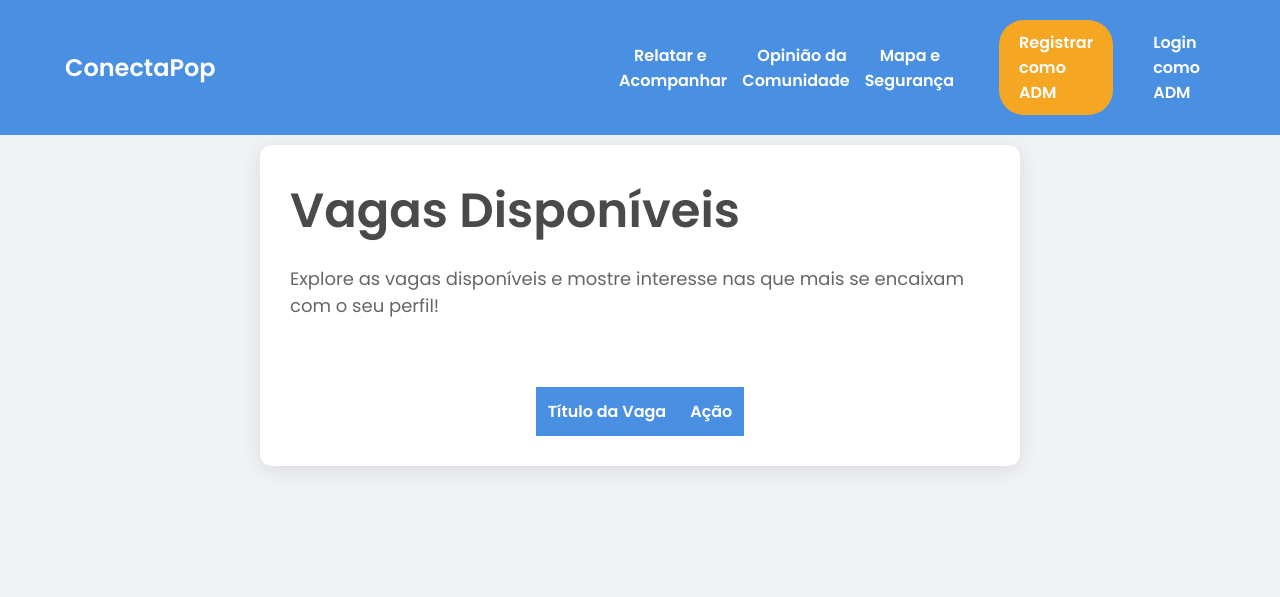
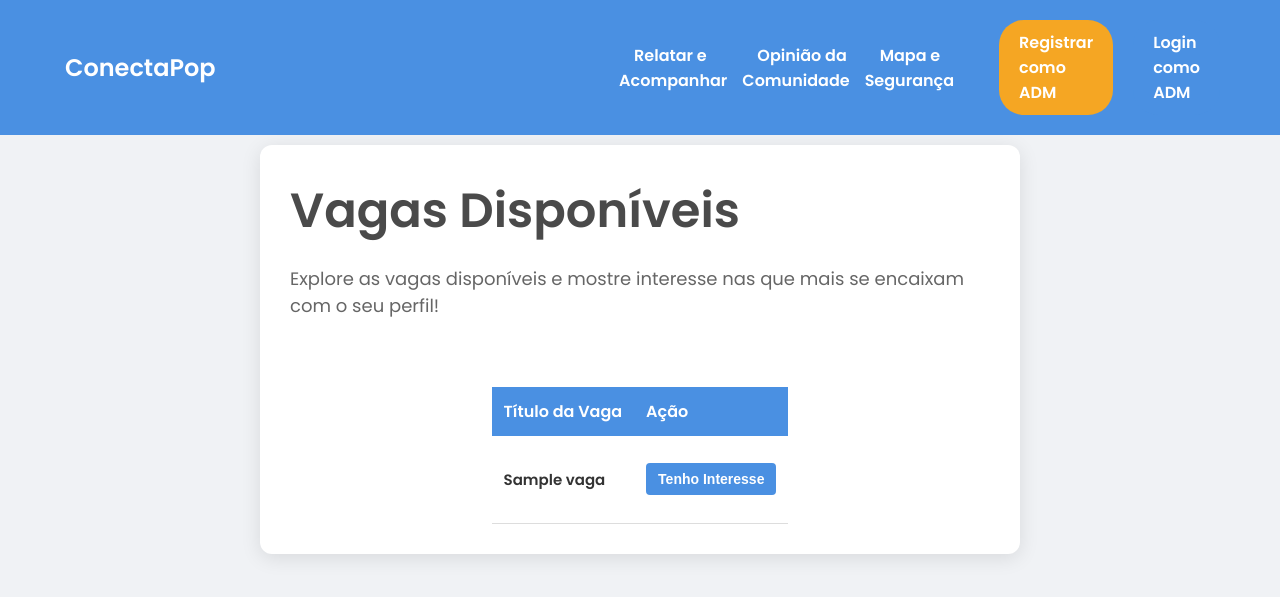
Before and after one commit to lavasilva/ConectaPop, a Django app: page /vagas-disponiveis/ in a window 1280 px wide. Shown: the top 597 px of the page. Run offline with Django 5.2, Linux system fonts and the light colour scheme; tables that the repository leaves empty hold one stand-in row (values such as "Sample post"); lists and menus that the app fills with data are empty; parts of the project's set-up code (start-up, migrations or seed data) failed here and were passed over.

Commit message:
história vagas_disponiveis
faltando botar pra funcionar botão de interesse

```diff
--- a/Aplicacao/templates/vagas_disponiveis.html
+++ b/Aplicacao/templates/vagas_disponiveis.html
@@ -89,6 +89,7 @@
             margin: 0;
             font-family: 'Poppins', sans-serif;
             background-color: #f0f2f5;
+            align-items: center;
         }
 
         .navbar {
@@ -308,7 +309,13 @@
                 <tbody>
                     {% for vaga in vagas %}
                     <tr>
-                        <td>{{ vaga.titulo }}</td>
+
+                        <td>
+                            <div class="job-card">
+                                <h4>{{ vaga.titulo_vaga }}</h4>
+                            </div>
+
+                        </td>
                         <td><button class="btn-info">Tenho Interesse</button></td>
                     </tr>
                     {% endfor %}
--- a/Aplicacao/views.py
+++ b/Aplicacao/views.py
@@ -258,9 +258,5 @@
     return render(request, 'vagas_trabalho.html')
 
 def vagas_disponiveis(request):
-    vagas = [
-        {'titulo': 'Ajudante de pedreiro'},
-        {'titulo': 'Construtor'},
-        {'titulo': 'Arquiteto'}
-    ]
-    return render(request, 'vagas_disponiveis.html')
+    vagas = Vaga.objects.all()
+    return render(request, 'vagas_disponiveis.html', {'vagas': vagas})
```
